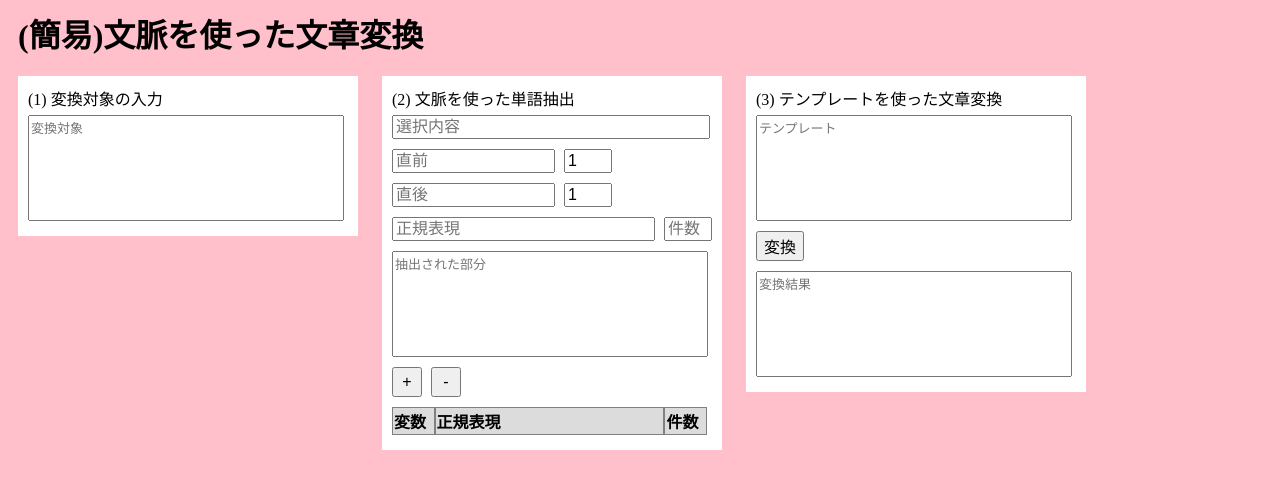
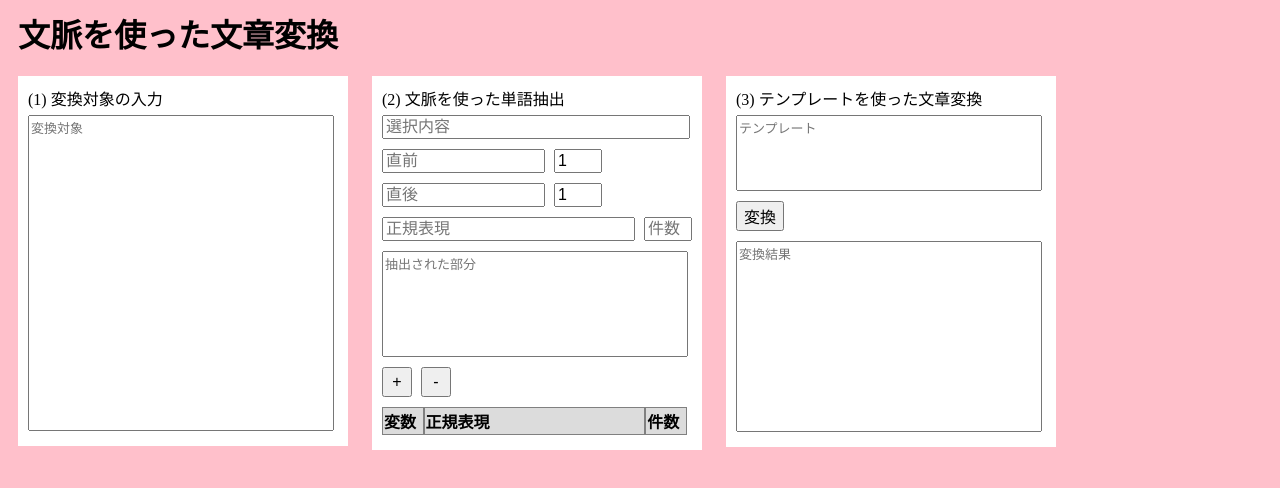
Before and after one commit to nejire957/TextConversion, a plain HTML site: page index.html in a window 1280 px wide. Drawn offline with nearby package versions, Linux system fonts and the light colour scheme.

Commit message:
見た目の修正

```diff
--- a/index.html
+++ b/index.html
@@ -3,7 +3,7 @@
     <head>
     <meta charset="UTF-8">
     <meta name="viewport" content="width=device-width,initial-scale=1">
-    <title>(簡易)文脈を使った文章変換</title>
+    <title>文脈を使った文章変換</title>
     <script
         src="https://code.jquery.com/jquery-3.6.0.min.js"
         integrity="sha256-/xUj+3OJU5yExlq6GSYGSHk7tPXikynS7ogEvDej/m4="
@@ -18,17 +18,11 @@
         }
         div{
             display: inline-block;
-            width: 320px;
+            width: 310px;
             margin: 10px;
             padding: 10px;
             vertical-align: top;
             background-color: white;
-        }
-        .targetDiv{
-            width: 310px;
-            flex-wrap: wrap;
-            margin: 0px;
-            padding: 0px;
         }
         p{
             display: block;
@@ -37,15 +31,18 @@
         textarea{
             display: block;
             resize:none;
-            width: 310px;
+            width: 300px;
             height:100px;
             margin-top:5px;
             margin-bottom:5px;
             font-size: medium;
         }
+        #target{
+            height:310px;
+        }
         #selected{
             display: inline-block;
-            width: 310px;
+            width: 300px;
             margin-top:5px;
             margin-bottom:5px;
             font-size: medium;
@@ -67,7 +64,7 @@
         }
         #regExp{
             display: inline-block;
-            width: 255px;
+            width: 245px;
             margin-top:5px;
             margin-bottom:5px;
             margin-right:5px;
@@ -123,11 +120,17 @@
             height: 30px;
             vertical-align: top;
         }
+        #template{
+            height: 70px;
+        }
+        #result{
+            height: 185px;
+        }
     </style>
     </head>
     <body onload="Initialize();">
         <main>
-            <h1>(簡易)文脈を使った文章変換</h1>
+            <h1>文脈を使った文章変換</h1>
             <div id="targetDiv">
                 <p>(1) 変換対象の入力</p>
                 <textarea id="target" wrap="off" placeholder="変換対象" onmouseup="Extract();"></textarea>
```
